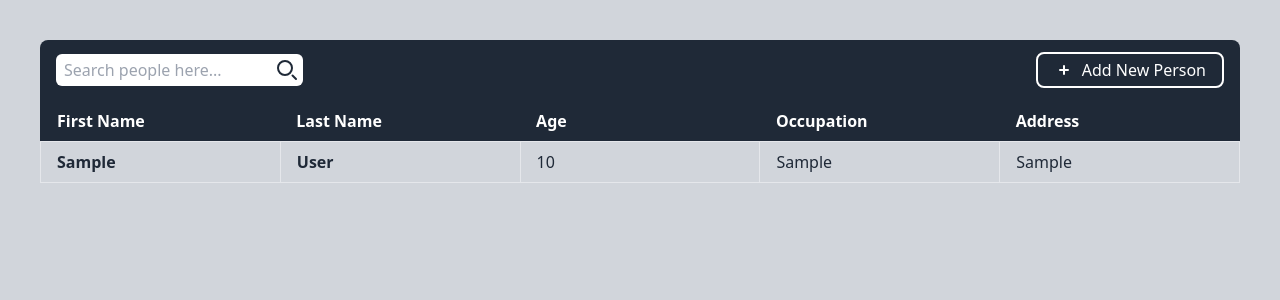
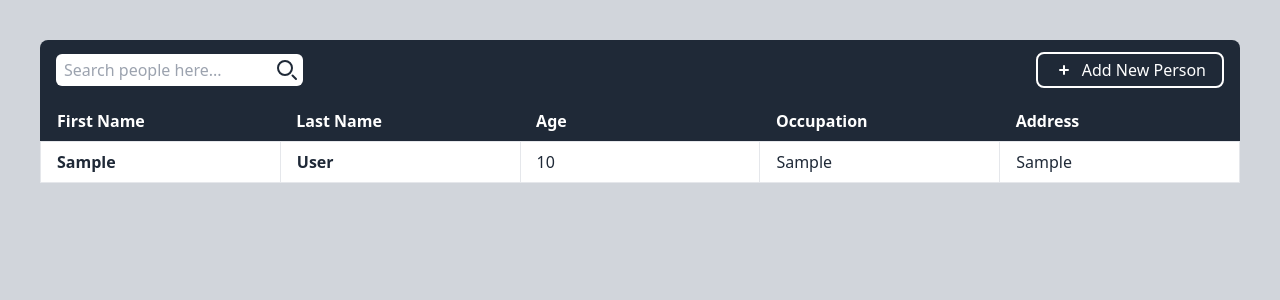
Before and after one commit to Lionel-hub1/census_app, a Django app: page / in a window 1280 px wide. Shown: the part 60-360 px from the top of the page. Run offline with Django 4.2, Linux system fonts and the light colour scheme; tables that the repository leaves empty hold one stand-in row (values such as "Sample post"); some libraries are stand-ins or nearby versions.

Commit message:
Redesigned UI

```diff
--- a/home/templates/index.html
+++ b/home/templates/index.html
@@ -83,7 +83,7 @@
             <th class="px-4 py-2">Address</th>
           </tr>
         </thead>
-        <tbody class="text-gray-800">
+        <tbody class="text-gray-800 bg-white">
           {% for person in records %}
           <tr>
             <td class="border px-4 py-2 font-bold">{{ person.first_name }}</td>
```
